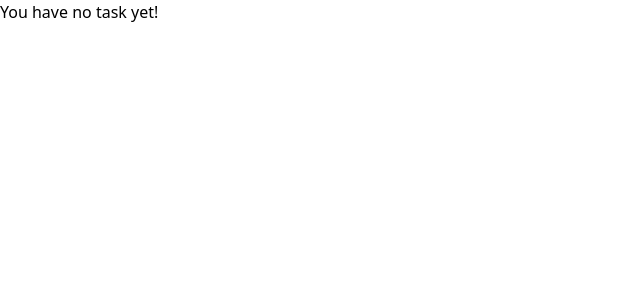
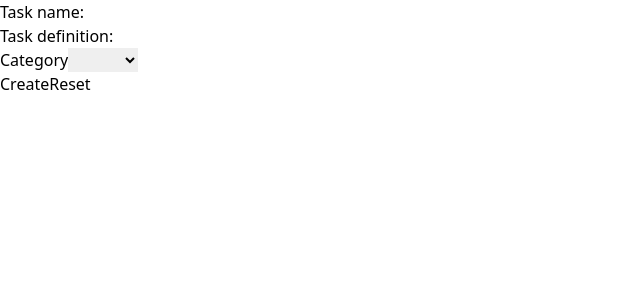
Before and after one commit to Aine-dickson/Tasktopus, a Vue app in the folder tasktopus/: page /create in a window 1280 px wide. Shown: the top 300 px of the page, without its empty margins (0-640 px from the left). Built offline with nearby package versions, Linux system fonts and the light colour scheme.

Commit message:
Made layout

```diff
--- a/tasktopus/src/App.vue
+++ b/tasktopus/src/App.vue
@@ -1,15 +1,15 @@
 <template>
   <div>
-    <home/>
+    <router-view/>
   </div>
 </template>
 
 <script>
-  import home from './app/pages/home.vue'
+  // import home from './app/pages/create.vue'
 
   export default{
     components: {
-      home
+      // home
     }
   }
 </script>
--- a/tasktopus/src/app/pages/create.vue
+++ b/tasktopus/src/app/pages/create.vue
@@ -27,9 +27,14 @@
 
 <script>
     import { ref } from 'vue';
+    import { useStore } from 'vuex';
+    import { useRouter } from 'vue-router'
 
     export default{
         setup(){
+            const store = useStore()
+            const router = useRouter()
+
             const formData = ref({
                 title: '',
                 category: '',
@@ -37,7 +42,10 @@
             })
 
             const create = () => {
-
+                store.dispatch('create', formData.value)
+                .then(() => {
+                    router.push('home')
+                })
             }
 
             return { formData, create }
--- a/tasktopus/src/app/pages/home.vue
+++ b/tasktopus/src/app/pages/home.vue
@@ -9,20 +9,26 @@
             Body:<br>
             {{ task.body }}
         </div>
+        <button @click="create">Create</button>
     </section>
 </template>
 
 <script>
     import { computed } from 'vue';
     import { useStore } from 'vuex';
+    import { useRouter } from 'vue-router';
 
     export default{
         setup(){
             const store = useStore()
+            const router = useRouter()
 
             const tasks = computed(() => store.state.tasks)
+            const create = () => {
+                router.push('create')
+            }
 
-            return { tasks }
+            return { tasks, create }
         }
     }
 </script>
--- a/tasktopus/src/router/index.js
+++ b/tasktopus/src/router/index.js
@@ -2,26 +2,20 @@ import { createRouter, createWebHistory } from "vue-router";
 
 const routes = [
   {
-    path: '/',
-    redirect: '/home'
-  },
-  {
     path: '/home',
     name: 'home',
     component: () => import('../app/pages/home.vue'),
-    children: [
-      {
-        path: '/create',
-        name: 'create',
-        component: () => import('../app/pages/create.vue')
-      }
-    ]
+  },
+  {
+    path: '/create',
+    name: 'create',
+    component: () => import('../app/pages/create.vue')
   }
 ];
 
 const router = createRouter({
-  history: createWebHistory('/'),
-  routes,
-});
+  history: createWebHistory(import.meta.env.BASE_URL),
+  routes
+})
 
 export default router;
--- a/tasktopus/src/store/index.js
+++ b/tasktopus/src/store/index.js
@@ -17,7 +17,7 @@ export default createStore({
     actions:{
         create: async({commit},task) => {
             try{
-                let response = await fetch('127.0.0.1:5500/create', {
+                let response = await fetch('localhost:1337', {
                     method: 'POST',
                     body: task
                 })
```
